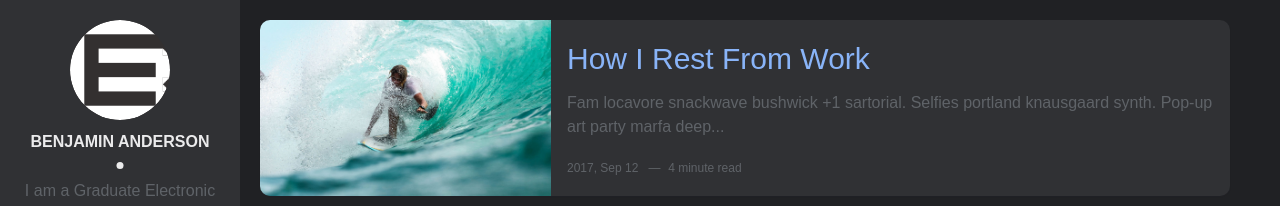
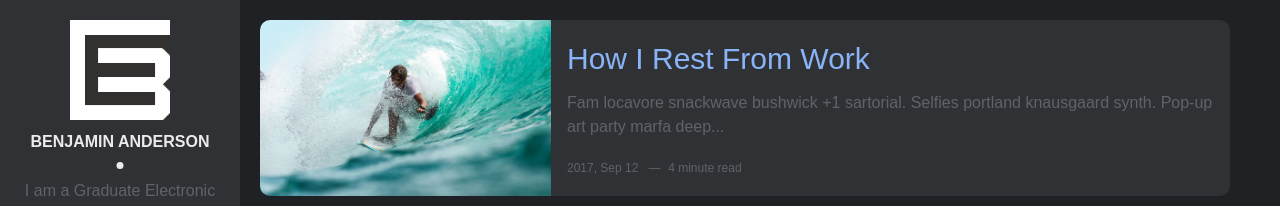
Before and after one commit to BenjaminJAnderson/Website, a Jekyll site: the page built from index.html, in a window 1280 px wide. Shown: the top 206 px of the page. Built offline with Jekyll 4.4.1, drawn with Linux system fonts in a browser that asks for light colours; the list of posts is cut into pages by our own code.

Commit message:
Improved Logo Resolution

```diff
--- a/assets/css/main.css
+++ b/assets/css/main.css
@@ -945,8 +945,6 @@ table tfoot td {
   width: 100px;
   height: 100px;
   margin: 0 auto 10px;
-  -webkit-border-radius: 100%;
-          border-radius: 100%;
   overflow: hidden;
   background-color: #333030;
 }
@@ -954,8 +952,6 @@ table tfoot td {
 .about img {
   width: 100%;
   height: 100%;
-  -webkit-border-radius: 100%;
-          border-radius: 100%;
   -webkit-transition: -webkit-transform 0.35s;
   transition: -webkit-transform 0.35s;
   -o-transition: transform 0.35s;
```
Also changed, not shown: assets/img/BezelLogo128128.png.
